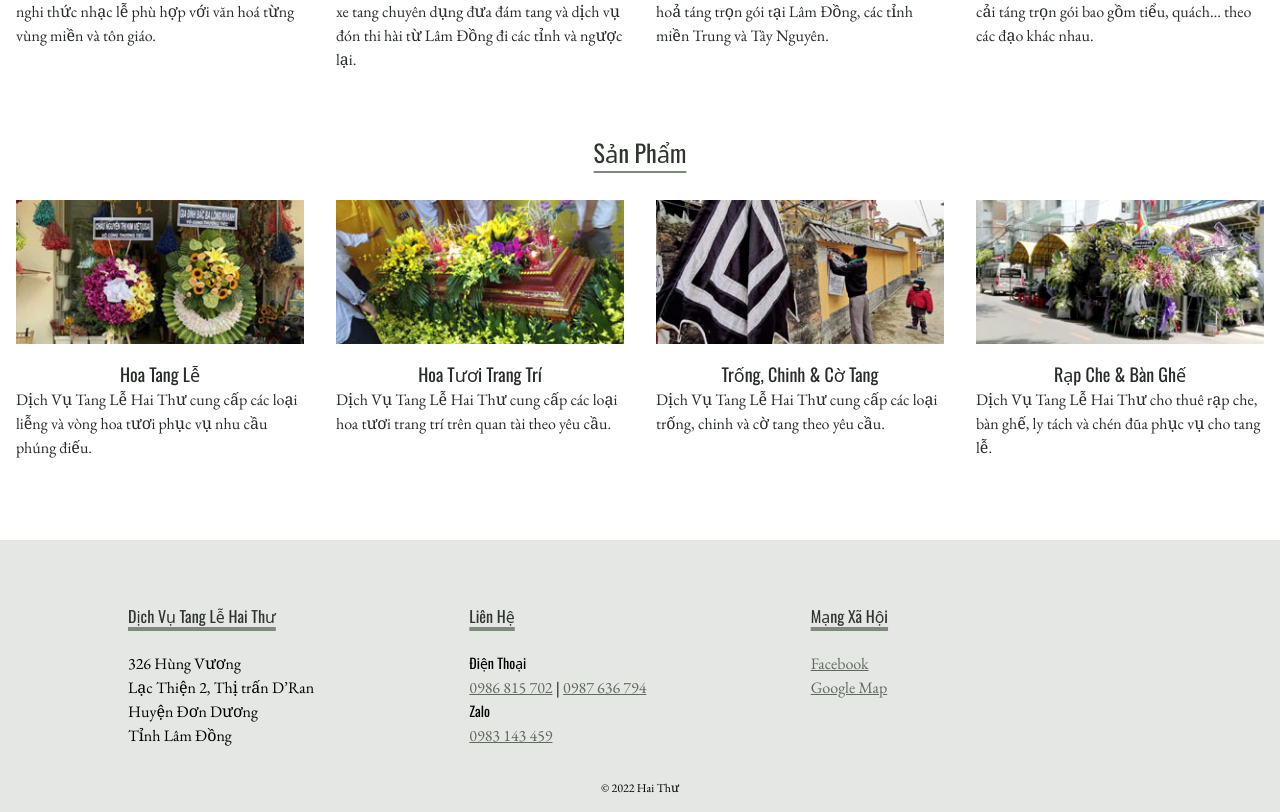
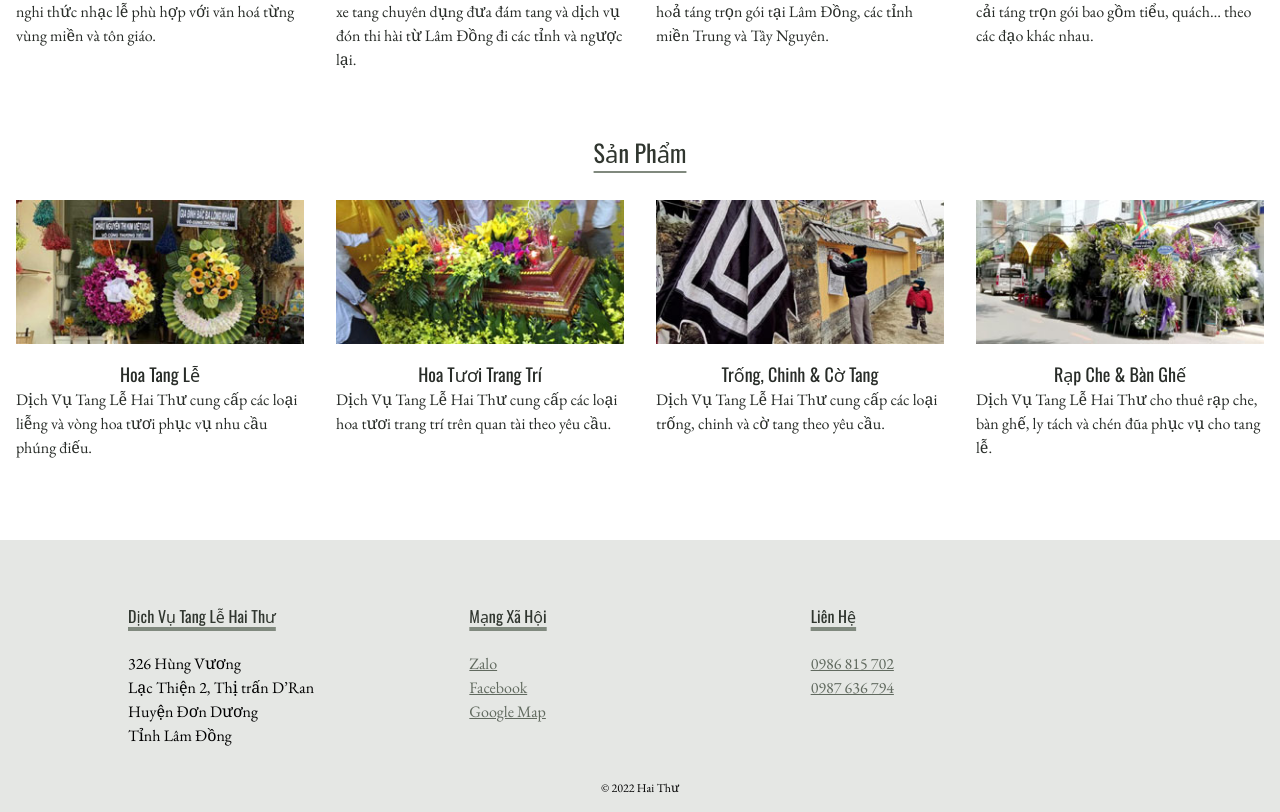
Before and after one commit to nhutdm/haithu.vn, a Next.js app: page / in a window 1280 px wide. Shown: the part 784-1596 px from the top of the page. Built offline with nearby package versions, Linux system fonts and the light colour scheme.

Commit message:
🎨 Refactor Footer component

```diff
--- a/components/Footer.tsx
+++ b/components/Footer.tsx
@@ -1,3 +1,5 @@
+import footerData from '../data/footerData'
+
 function Footer() {
   const now = new Date()
   const currentYear = now.getFullYear()
@@ -5,96 +7,41 @@ function Footer() {
   return (
     <footer className="bg-stack-100 px-8 pt-16">
       <div className="flex flex-col md:flex-row container mx-auto max-w-5xl">
-        <div className="flex-full md:basis-4/12 pb-4">
-          <h3 className="pb-6 text-stack-800 underline decoration-4 underline-offset-4 decoration-stack-400">
-            Dịch Vụ Tang Lễ Hai Thư
-          </h3>
-          <div className="font-serif">
-            <p>
-              326 Hùng Vương
-              <br />
-              Lạc Thiện 2, Thị trấn D’Ran
-              <br />
-              Huyện Đơn Dương
-              <br /> Tỉnh Lâm Đồng
-            </p>
+        {footerData.map((f) => (
+          <div key={f.name} className="flex-full md:basis-4/12 pb-4">
+            <h3 className="pb-6 text-stack-800 underline decoration-4 underline-offset-4 decoration-stack-400">
+              {f.name}
+            </h3>
+            <div className="font-serif">
+              {f.contents && f.contents.length > 0 && (
+                <>
+                  {f.contents?.map((c) => (
+                    <>
+                      <span key={c}>{c}</span>
+                      <br />
+                    </>
+                  ))}
+                </>
+              )}
+              {f.links && f.links.length > 0 && (
+                <ul>
+                  {f.links.map((l) => (
+                    <li key={l.name}>
+                      <a
+                        className="text-stack-500 hover:text-stack-600 underline"
+                        target="_blank"
+                        rel="noopener noreferrer"
+                        href={l.link}
+                      >
+                        {l.name}
+                      </a>
+                    </li>
+                  ))}
+                </ul>
+              )}
+            </div>
           </div>
-        </div>
-        <div className="flex-full md:basis-4/12 pb-4">
-          <h3 className="pb-6 text-stack-800 underline decoration-4 underline-offset-4 decoration-stack-400">
-            Liên Hệ
-          </h3>
-          <div className="font-serif">
-            <p>
-              <span className="font-sans text-sm">Điện Thoại</span>
-              <br />
-              <span>
-                <a
-                  className="text-stack-500 hover:text-stack-600 underline py-4"
-                  target="_blank"
-                  rel="noopener noreferrer"
-                  href="tel:+84986815702"
-                >
-                  0986 815 702
-                </a>{' '}
-                |{' '}
-                <a
-                  className="text-stack-500 hover:text-stack-600 underline py-4"
-                  target="_blank"
-                  rel="noopener noreferrer"
-                  href="tel:+84987636794"
-                >
-                  0987 636 794
-                </a>
-              </span>
-            </p>
-            <p>
-              <span className="font-sans text-sm">Zalo</span>
-              <br />
-              <span>
-                <a
-                  className="text-stack-500 hover:text-stack-600 underline py-4"
-                  target="_blank"
-                  rel="noopener noreferrer"
-                  href="tel:+84983143459"
-                >
-                  0983 143 459
-                </a>
-              </span>
-            </p>
-          </div>
-        </div>
-        <div className="flex-full md:basis-4/12 pb-4">
-          <h3 className="pb-6 text-stack-800 underline decoration-4 underline-offset-4 decoration-stack-400">
-            Mạng Xã Hội
-          </h3>
-          <div className="font-serif">
-            <p>
-              <span>
-                <a
-                  className="text-stack-500 hover:text-stack-600 underline py-4"
-                  target="_blank"
-                  rel="noopener noreferrer"
-                  href="https://www.facebook.com/HaiThu.DonDuong/"
-                >
-                  Facebook
-                </a>
-              </span>
-            </p>
-            <p>
-              <span>
-                <a
-                  className="text-stack-500 hover:text-stack-600 underline py-4"
-                  target="_blank"
-                  rel="noopener noreferrer"
-                  href="https://www.google.com/maps/dir/10.737437,106.6702616/11.8303158,108.5830941"
-                >
-                  Google Map
-                </a>
-              </span>
-            </p>
-          </div>
-        </div>
+        ))}
       </div>
       <div className="container max-w-5xl mx-auto py-4 font-serif text-xs text-center">
         <span>&copy; {currentYear} Hai Thư</span>
--- /dev/null
+++ b/data/footerData.js
@@ -0,0 +1,38 @@
+const footerData = [
+  {
+    name: 'Dịch Vụ Tang Lễ Hai Thư',
+    contents: ['326 Hùng Vương', 'Lạc Thiện 2, Thị trấn D’Ran', 'Huyện Đơn Dương', 'Tỉnh Lâm Đồng'],
+  },
+  {
+    name: 'Mạng Xã Hội',
+    links: [
+      {
+        name: 'Zalo',
+        link: 'https://zalo.me/0983143459',
+      },
+      {
+        name: 'Facebook',
+        link: 'https://www.facebook.com/HaiThu.DonDuong/',
+      },
+      {
+        name: 'Google Map',
+        link: 'https://www.google.com/maps/dir/10.737437,106.6702616/11.8303158,108.5830941',
+      },
+    ],
+  },
+  {
+    name: 'Liên Hệ',
+    links: [
+      {
+        name: '0986 815 702',
+        link: 'tel:+84986815702',
+      },
+      {
+        name: '0987 636 794',
+        link: 'tel:+84987636794',
+      },
+    ],
+  },
+]
+
+export default footerData
--- a/data/homeData.js
+++ b/data/homeData.js
@@ -1,14 +1,61 @@
-import servicesData from './servicesData'
-import productsData from './productsData'
-
 const homeData = [
   {
     category: 'Dịch Vụ',
-    cards: servicesData,
+    cards: [
+      {
+        title: 'Nhạc Lễ',
+        description:
+          'Dịch Vụ Tang Lễ Hai Thư cung cấp dịch vụ nghi thức nhạc lễ phù hợp với văn hoá từng vùng miền và tôn giáo.',
+        imgSrc: '/static/images/nhac-le.jpg',
+      },
+      {
+        title: 'Xe Tang',
+        description:
+          'Dịch Vụ Tang Lễ Hai Thư cung cấp dịch vụ xe tang chuyên dụng đưa đám tang và dịch vụ đón thi hài từ Lâm Đồng đi các tỉnh và ngược lại.',
+        imgSrc: '/static/images/xe-tang.jpg',
+      },
+      {
+        title: 'Hoả Táng',
+        description:
+          'Dịch Vụ Tang Lễ Hai Thư cung cấp dịch vụ hoả táng trọn gói tại Lâm Đồng, các tỉnh miền Trung và Tây Nguyên.',
+        imgSrc: '/static/images/hoa-tang.jpg',
+      },
+      {
+        title: 'Cải Táng',
+        description:
+          'Dịch Vụ Tang Lễ Hai Thư cung cấp dịch vụ cải táng trọn gói bao gồm tiểu, quách… theo các đạo khác nhau.',
+        imgSrc: '/static/images/cai-tang.jpg',
+      },
+    ],
   },
   {
     category: 'Sản Phẩm',
-    cards: productsData,
+    cards: [
+      {
+        title: 'Hoa Tang Lễ',
+        description:
+          'Dịch Vụ Tang Lễ Hai Thư cung cấp các loại liễng và vòng hoa tươi phục vụ nhu cầu phúng điếu.',
+        imgSrc: '/static/images/hoa-tang-le.jpg',
+      },
+      {
+        title: 'Hoa Tươi Trang Trí',
+        description:
+          'Dịch Vụ Tang Lễ Hai Thư cung cấp các loại hoa tươi trang trí trên quan tài theo yêu cầu.',
+        imgSrc: '/static/images/hoa-tuoi-trang-tri.jpg',
+      },
+      {
+        title: 'Trống, Chinh & Cờ Tang',
+        description:
+          'Dịch Vụ Tang Lễ Hai Thư cung cấp các loại trống, chinh và cờ tang theo yêu cầu.',
+        imgSrc: '/static/images/trong-chinh-co-tang.jpg',
+      },
+      {
+        title: 'Rạp Che & Bàn Ghế',
+        description:
+          'Dịch Vụ Tang Lễ Hai Thư cho thuê rạp che, bàn ghế, ly tách và chén đũa phục vụ cho tang lễ.',
+        imgSrc: '/static/images/rap-che-ban-ghe.jpg',
+      },
+    ],
   },
 ]
 
--- a/data/productsData.js
+++ /dev/null
@@ -1,27 +0,0 @@
-const productsData = [
-  {
-    title: 'Hoa Tang Lễ',
-    description:
-      'Dịch Vụ Tang Lễ Hai Thư cung cấp các loại liễng và vòng hoa tươi phục vụ nhu cầu phúng điếu.',
-    imgSrc: '/static/images/hoa-tang-le.jpg',
-  },
-  {
-    title: 'Hoa Tươi Trang Trí',
-    description:
-      'Dịch Vụ Tang Lễ Hai Thư cung cấp các loại hoa tươi trang trí trên quan tài theo yêu cầu.',
-    imgSrc: '/static/images/hoa-tuoi-trang-tri.jpg',
-  },
-  {
-    title: 'Trống, Chinh & Cờ Tang',
-    description: 'Dịch Vụ Tang Lễ Hai Thư cung cấp các loại trống, chinh và cờ tang theo yêu cầu.',
-    imgSrc: '/static/images/trong-chinh-co-tang.jpg',
-  },
-  {
-    title: 'Rạp Che & Bàn Ghế',
-    description:
-      'Dịch Vụ Tang Lễ Hai Thư cho thuê rạp che, bàn ghế, ly tách và chén đũa phục vụ cho tang lễ.',
-    imgSrc: '/static/images/rap-che-ban-ghe.jpg',
-  },
-]
-
-export default productsData
--- a/data/servicesData.js
+++ /dev/null
@@ -1,28 +0,0 @@
-const servicesData = [
-  {
-    title: 'Nhạc Lễ',
-    description:
-      'Dịch Vụ Tang Lễ Hai Thư cung cấp dịch vụ nghi thức nhạc lễ phù hợp với văn hoá từng vùng miền và tôn giáo.',
-    imgSrc: '/static/images/nhac-le.jpg',
-  },
-  {
-    title: 'Xe Tang',
-    description:
-      'Dịch Vụ Tang Lễ Hai Thư cung cấp dịch vụ xe tang chuyên dụng đưa đám tang và dịch vụ đón thi hài từ Lâm Đồng đi các tỉnh và ngược lại.',
-    imgSrc: '/static/images/xe-tang.jpg',
-  },
-  {
-    title: 'Hoả Táng',
-    description:
-      'Dịch Vụ Tang Lễ Hai Thư cung cấp dịch vụ hoả táng trọn gói tại Lâm Đồng, các tỉnh miền Trung và Tây Nguyên.',
-    imgSrc: '/static/images/hoa-tang.jpg',
-  },
-  {
-    title: 'Cải Táng',
-    description:
-      'Dịch Vụ Tang Lễ Hai Thư cung cấp dịch vụ cải táng trọn gói bao gồm tiểu, quách… theo các đạo khác nhau.',
-    imgSrc: '/static/images/cai-tang.jpg',
-  },
-]
-
-export default servicesData
```
